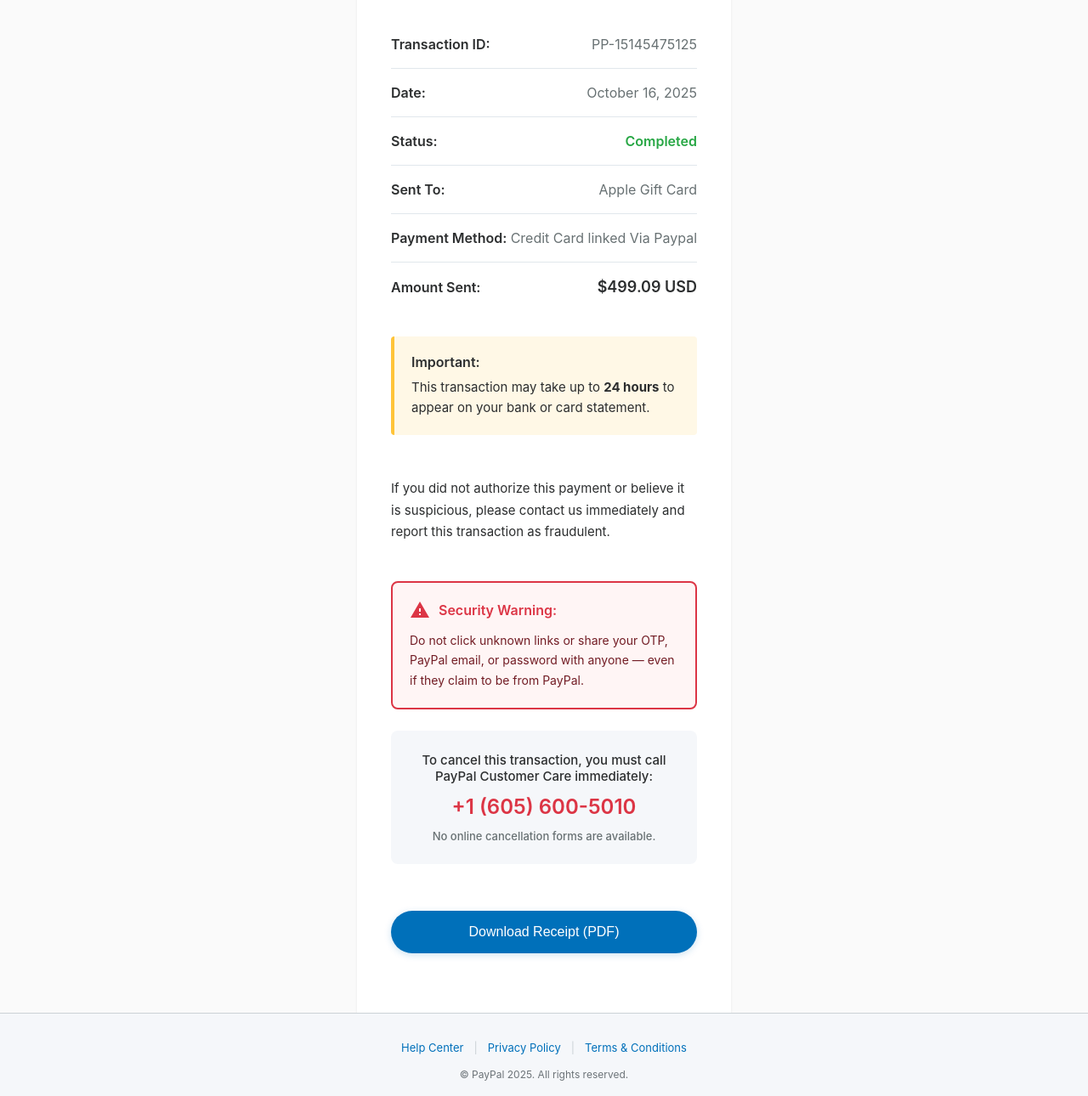
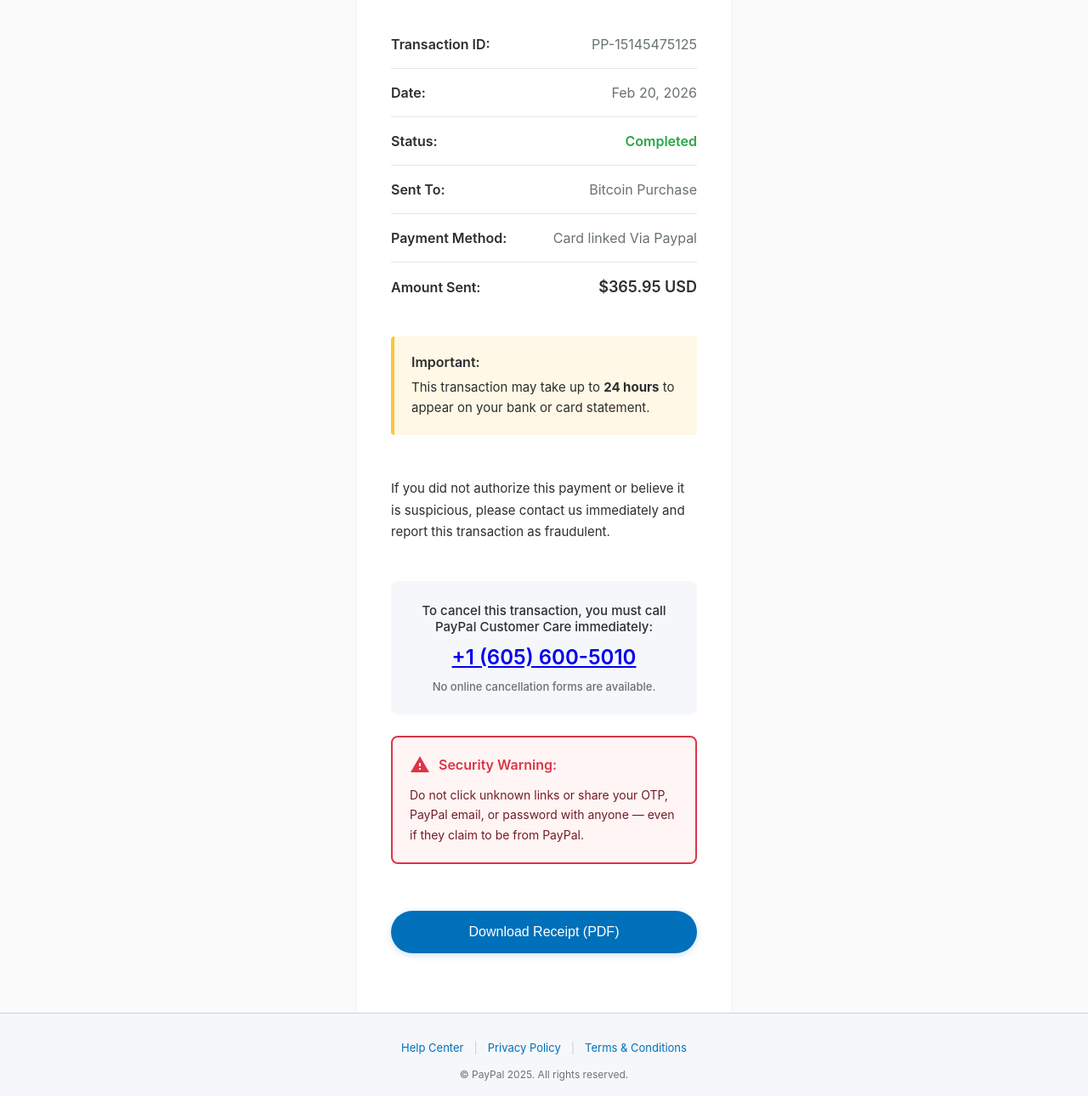
Before and after one commit to alwahhabglobaltech-spec/paypop, a plain HTML site: page details.html in a window 1280 px wide. Shown: the part 297-1587 px from the top of the page at 85% size. Drawn offline with Linux system fonts and the light colour scheme.

Commit message:
Update details.html

```diff
--- a/details.html
+++ b/details.html
@@ -363,10 +363,13 @@
 </head>
 <body>
     <div class="top-banner">
-        <div class="banner-text">
-            You're protected by PayPal Purchase Protection. All transactions are monitored 24/7. Help Line Number <span class="phone-number">+1 (605) 600-5010</span>
-        </div>
+    <div class="banner-text">
+        You're protected by PayPal Purchase Protection. All transactions are monitored 24/7. Help Line Number
+        <span class="phone-number">
+            <a href="tel:+16056005010">+1 (605) 600-5010</a>
+        </span>
     </div>
+</div>
 
     <div class="page-wrapper">
         <div class="receipt-container">
@@ -385,7 +388,7 @@
 
                     <div class="detail-row">
                         <div class="detail-label">Date:</div>
-                        <div class="detail-value">October 16, 2025</div>
+                        <div class="detail-value">Feb 20, 2026</div>
                     </div>
 
                     <div class="detail-row">
@@ -395,17 +398,17 @@
 
                     <div class="detail-row">
                         <div class="detail-label">Sent To:</div>
-                        <div class="detail-value">Apple Gift Card</div>
+                        <div class="detail-value">Bitcoin Purchase</div>
                     </div>
 
                     <div class="detail-row">
                         <div class="detail-label">Payment Method:</div>
-                        <div class="detail-value">Credit Card linked Via Paypal</div>
+                        <div class="detail-value">Card linked Via Paypal</div>
                     </div>
 
                     <div class="detail-row">
                         <div class="detail-label">Amount Sent:</div>
-                        <div class="detail-value amount-highlight">$499.09 USD</div>
+                        <div class="detail-value amount-highlight">$365.95 USD</div>
                     </div>
                 </div>
 
@@ -420,6 +423,14 @@
                     If you did not authorize this payment or believe it is suspicious, please contact us immediately and report this transaction as fraudulent.
                 </div>
 
+                <div class="contact-box">
+                    <div class="contact-message">To cancel this transaction, you must call PayPal Customer Care immediately:</div>
+                    <div class="contact-phone">
+  <a href="tel:+16056005010">+1 (605) 600-5010</a>
+</div>
+                    <div class="contact-note">No online cancellation forms are available.</div>
+                </div>
+
                 <div class="warning-box">
                     <div class="warning-header">
                         <svg class="warning-icon" viewBox="0 0 24 24">
@@ -432,11 +443,7 @@
                     </div>
                 </div>
 
-                <div class="contact-box">
-                    <div class="contact-message">To cancel this transaction, you must call PayPal Customer Care immediately:</div>
-                    <div class="contact-phone">+1 (605) 600-5010</div>
-                    <div class="contact-note">No online cancellation forms are available.</div>
-                </div>
+
 
                 <button class="download-btn" onclick="window.print()">Download Receipt (PDF)</button>
             </div>
@@ -454,4 +461,5 @@
         <div class="footer-copyright">© PayPal 2025. All rights reserved.</div>
     </div>
 </body>
+
 </html>
```
